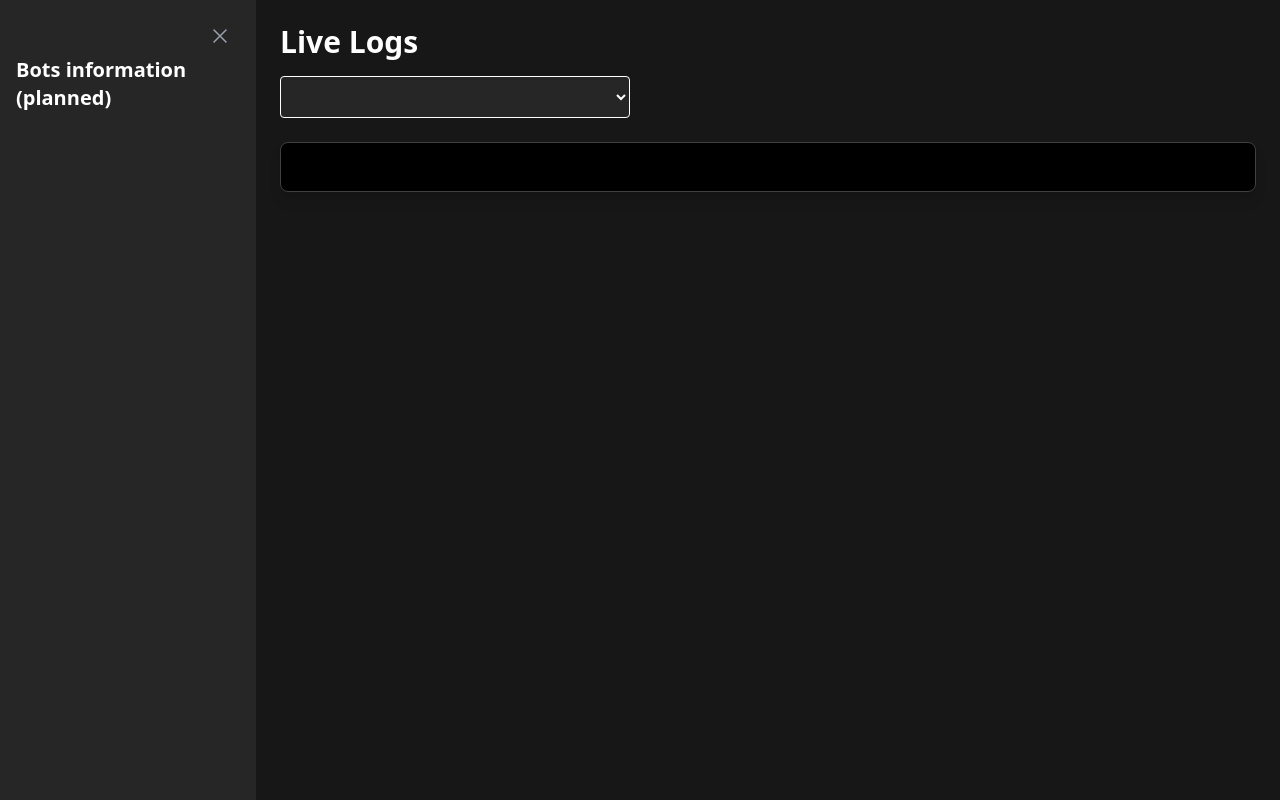
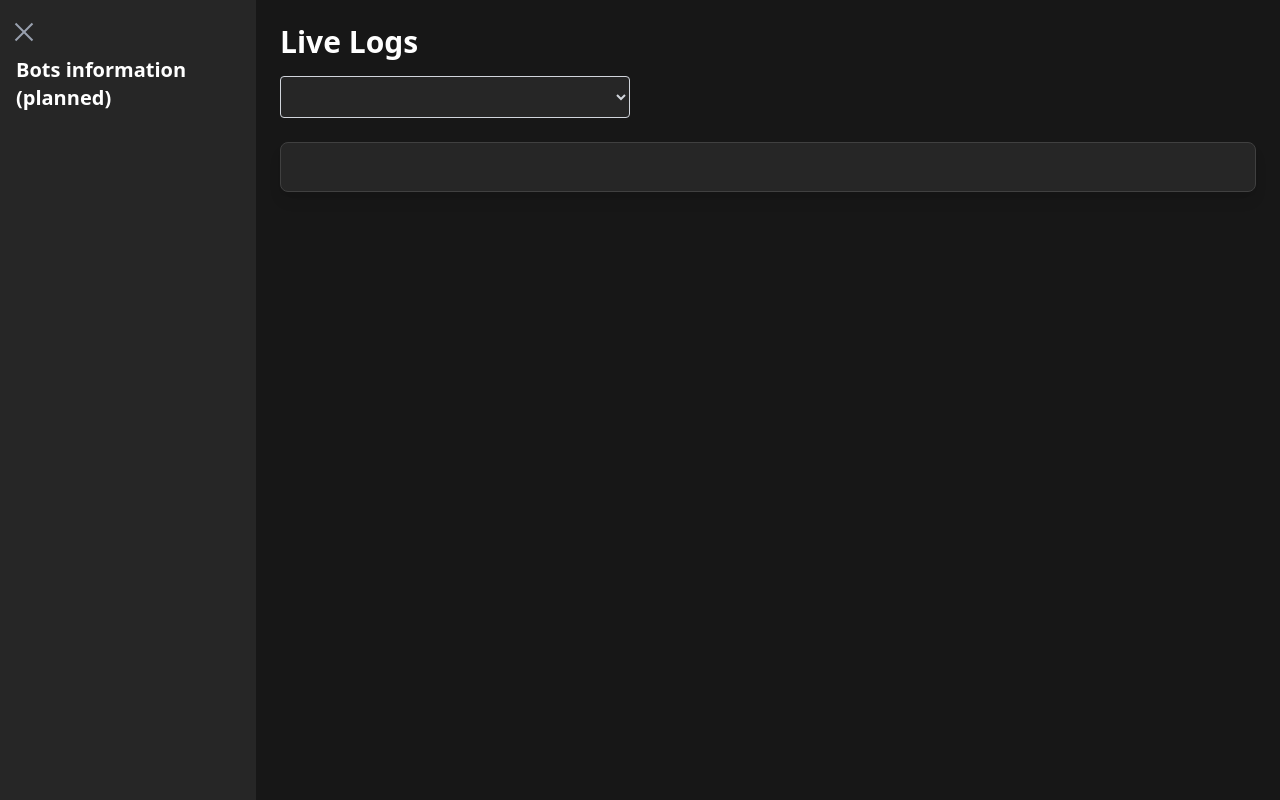
Before and after one commit to DmitriyLadutsko/telegram-bot-server-infra, a React (Vite) app in the folder ui/: page / in a window 1280 px wide. Built offline with nearby package versions, Linux system fonts and the light colour scheme.

Commit message:
chore: дорабатываем log-ui - скрываем сайдбар

```diff
--- a/ui/src/App.tsx
+++ b/ui/src/App.tsx
@@ -1,6 +1,6 @@
 import {useEffect, useRef, useState} from 'react';
 import clsx from 'clsx';
-import {Bars3Icon, XMarkIcon} from '@heroicons/react/24/outline';
+import BurgerIcon from './components/BurgerIcon.tsx';
 
 const knownBots: string[] = (import.meta.env.VITE_KNOWN_BOTS ?? '')
     .split(',')
@@ -47,16 +47,10 @@ const App = () => {
     }, [selectedBot]);
 
     return (
-        <div className="relative min-h-screen flex bg-neutral-900 text-white">
-            {!sidebarOpen && (
-                <button
-                    onClick={() => setSidebarOpen(true)}
-                    className="absolute top-4 left-0 text-gray-400 hover:text-white hover:bg-neutral-700 p-2 rounded-full transition-colors z-50 cursor-pointer"
-                >
-                    <Bars3Icon
-                        className="h-6 w-6 transform transition-transform duration-300 hover:rotate-180 hover:scale-110"/>
-                </button>
-            )}
+        <div className="relative min-h-screen flex">
+            <div className="absolute top-4 left-2">
+                <BurgerIcon isOpen={sidebarOpen} onClick={() => setSidebarOpen(!sidebarOpen)}/>
+            </div>
 
             <div
                 className={clsx(
@@ -65,21 +59,14 @@ const App = () => {
                 )}
             >
                 {sidebarOpen && (
-                    <>
-                        <button
-                            onClick={() => setSidebarOpen(false)}
-                            className="self-end text-gray-400 hover:text-white hover:bg-neutral-700 p-2 rounded-full transition-colors cursor-pointer"
-                        >
-                            <XMarkIcon
-                                className="h-6 w-6 transform transition-transform duration-300 hover:rotate-180"/>
-                        </button>
+                    <div className="pt-10">
                         <h2 className="text-xl font-bold mb-4">Bots information (planned)</h2>
                         <ul className="space-y-2">
                             {knownBots.map((bot) => (
                                 <li key={bot}>{bot}</li>
                             ))}
                         </ul>
-                    </>
+                    </div>
                 )}
             </div>
 
@@ -94,7 +81,7 @@ const App = () => {
                         value={selectedBot}
                         onChange={(e) => setSelectedBot(e.target.value)}
                         className={clsx(
-                            'w-[30%] min-w-[350px] mb-6 p-2 border rounded bg-neutral-800 text-white',
+                            'w-[30%] min-w-[350px] mb-6 p-2 border rounded bg-neutral-800',
                             'focus:outline-none focus:ring focus:border-blue-500'
                         )}
                     >
@@ -106,7 +93,7 @@ const App = () => {
                     </select>
 
                     <div
-                        className="flex-1 bg-black text-green-400 p-6 rounded-lg font-mono overflow-auto whitespace-pre-wrap border border-neutral-700 shadow-lg"
+                        className="flex-1 bg-neutral-800 text-green-400 p-6 rounded-lg font-mono overflow-auto whitespace-pre-wrap border border-neutral-700 shadow-lg"
                         style={{maxHeight: '85vh'}}
                     >
                         {logLines.map((line, index) => (
--- /dev/null
+++ b/ui/src/components/BurgerIcon.tsx
@@ -0,0 +1,37 @@
+import React from 'react';
+import clsx from 'clsx';
+
+type Props = {
+    isOpen: boolean;
+    onClick: () => void;
+};
+
+const BurgerIcon: React.FC<Props> = ({isOpen, onClick}) => {
+    return (
+        <button
+            onClick={onClick}
+            className="relative w-8 h-8 flex items-center justify-center z-50 focus:outline-none cursor-pointer"
+        >
+            <span
+                className={clsx(
+                    'absolute h-0.5 w-6 bg-gray-400 transform transition duration-300 ease-in-out',
+                    isOpen ? 'rotate-45 translate-y-0' : '-translate-y-2'
+                )}
+            />
+            <span
+                className={clsx(
+                    'absolute h-0.5 w-6 bg-gray-400 transition-all duration-300 ease-in-out',
+                    isOpen ? 'opacity-0' : 'opacity-100'
+                )}
+            />
+            <span
+                className={clsx(
+                    'absolute h-0.5 w-6 bg-gray-400 transform transition duration-300 ease-in-out',
+                    isOpen ? '-rotate-45 translate-y-0' : 'translate-y-2'
+                )}
+            />
+        </button>
+    );
+};
+
+export default BurgerIcon;
--- a/ui/src/index.css
+++ b/ui/src/index.css
@@ -1,5 +1,21 @@
 @import "tailwindcss";
 
 body {
-    @apply bg-neutral-900 text-white font-sans;
+    @apply bg-neutral-900 text-gray-300 font-sans;
 }
+
+h1, h2, h3, h4, h5, h6 {
+    @apply text-white font-bold;
+}
+
+a {
+    @apply text-blue-400 hover:text-blue-500 transition-colors;
+}
+
+button {
+    @apply focus:outline-none text-gray-400 hover:bg-neutral-700 hover:text-white;
+}
+
+button:disabled {
+    @apply opacity-50 cursor-not-allowed;
+}
```
